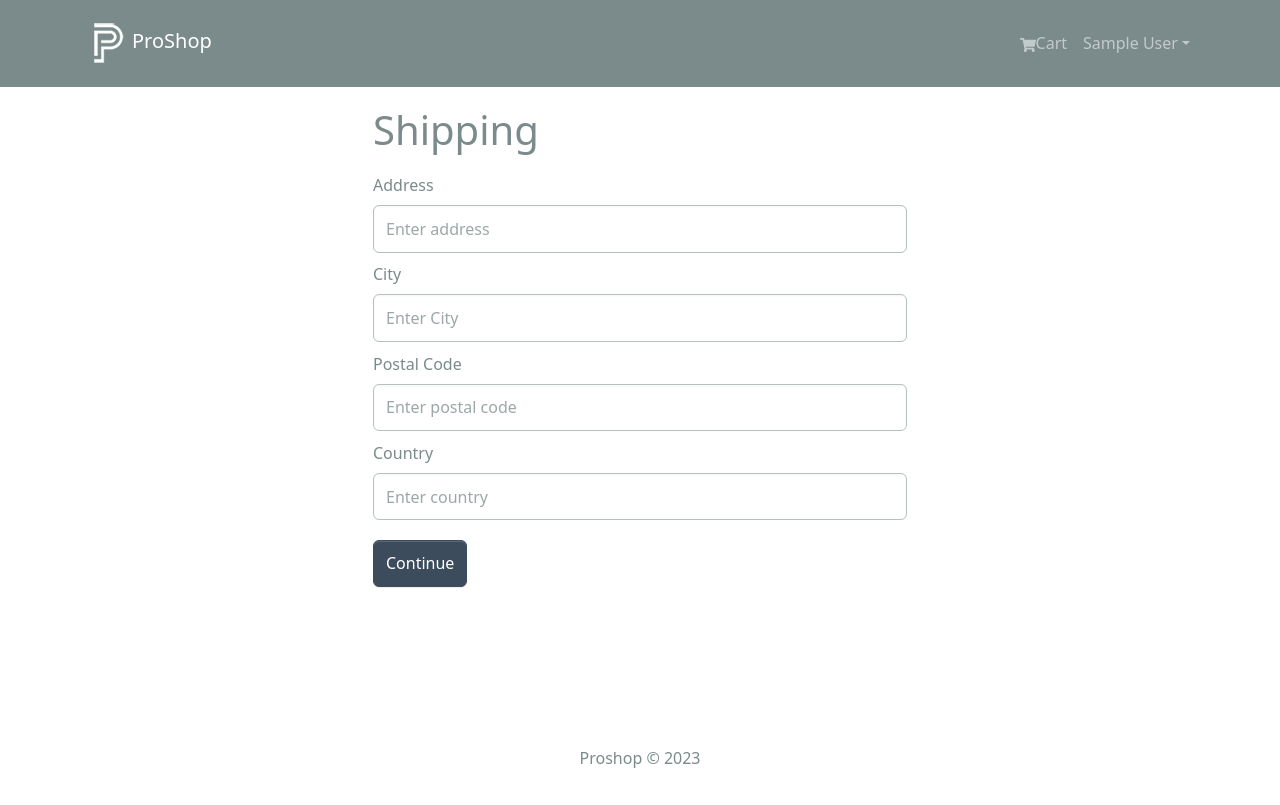
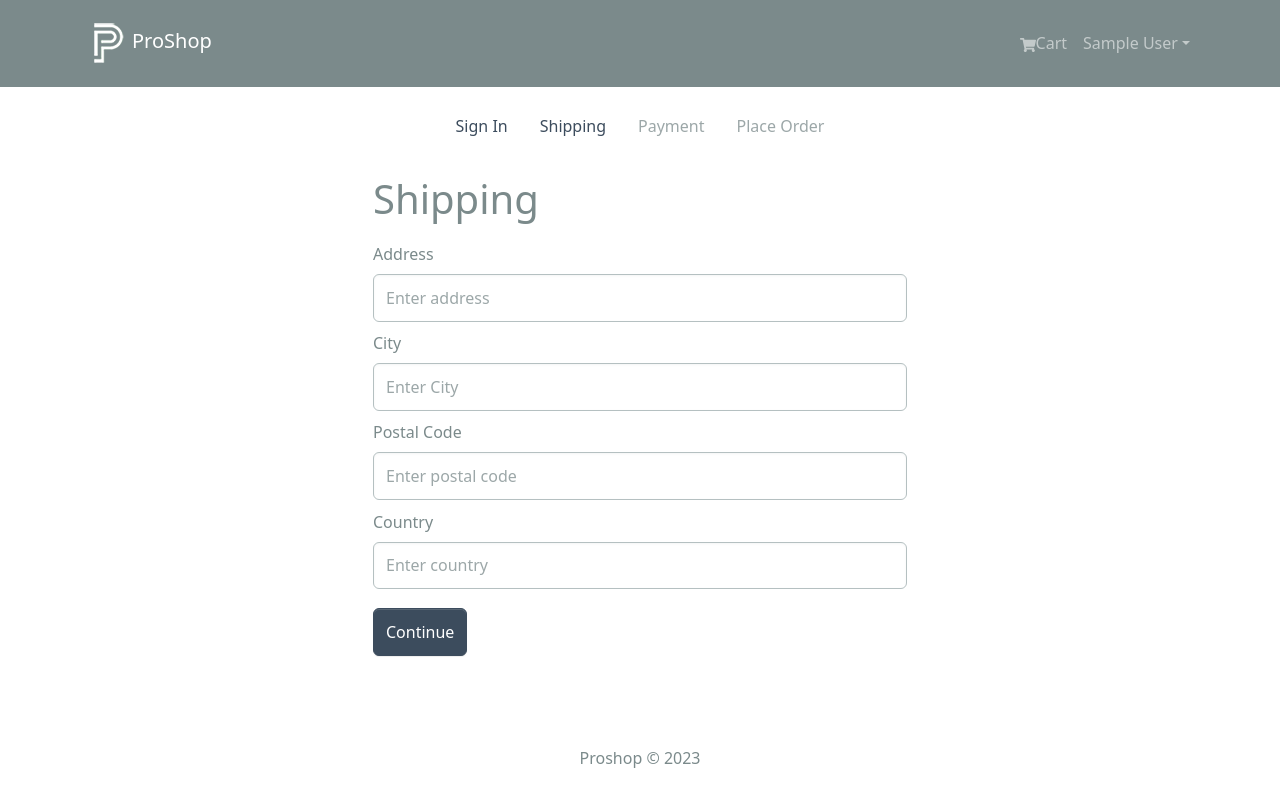
Before and after one commit to uLatipov/proshop, a React (Vite) app in the folder frontend/: page /shipping in a window 1280 px wide. Built offline with nearby package versions, Linux system fonts and the light colour scheme; sample sign-in values are in the browser's storage.

Commit message:
Checkout Steps component

```diff
--- /dev/null
+++ b/frontend/src/components/CheckoutSteps.jsx
@@ -0,0 +1,46 @@
+import { Nav } from "react-bootstrap";
+import { LinkContainer } from "react-router-bootstrap";
+
+const CheckoutSteps = ({ step1, step2, step3, step4 }) => {
+  return (
+    <Nav className='justify-content-center mb-4'>
+      <Nav.Item>
+        {step1 ? (
+          <LinkContainer to='/login'>
+            <Nav.Link>Sign In</Nav.Link>
+          </LinkContainer>
+        ) : (
+          <Nav.Link disabled>Sign In</Nav.Link>
+        )}
+      </Nav.Item>
+      <Nav.Item>
+        {step2 ? (
+          <LinkContainer to='/shipping'>
+            <Nav.Link>Shipping</Nav.Link>
+          </LinkContainer>
+        ) : (
+          <Nav.Link disabled>Shipping</Nav.Link>
+        )}
+      </Nav.Item>
+      <Nav.Item>
+        {step3 ? (
+          <LinkContainer to='/payment'>
+            <Nav.Link>Payment</Nav.Link>
+          </LinkContainer>
+        ) : (
+          <Nav.Link disabled>Payment</Nav.Link>
+        )}
+      </Nav.Item>
+      <Nav.Item>
+        {step4 ? (
+          <LinkContainer to='/placeorder'>
+            <Nav.Link>Place Order</Nav.Link>
+          </LinkContainer>
+        ) : (
+          <Nav.Link disabled>Place Order</Nav.Link>
+        )}
+      </Nav.Item>
+    </Nav>
+  );
+};
+export default CheckoutSteps;
--- a/frontend/src/screens/ShippingScreen.jsx
+++ b/frontend/src/screens/ShippingScreen.jsx
@@ -6,6 +6,7 @@
 
 import { Form, Button } from "react-bootstrap";
 import FormContainer from "../components/FormContainer";
+import CheckoutSteps from "../components/CheckoutSteps";
 
 const ShippingScreen = () => {
   const cart = useSelector((state) => state.cart);
@@ -29,6 +30,7 @@
 
   return (
     <FormContainer>
+      <CheckoutSteps step1 step2 />
       <h1>Shipping</h1>
       <Form onSubmit={submitHandler}>
         <Form.Group controlId='address' className='my-2'>
```
